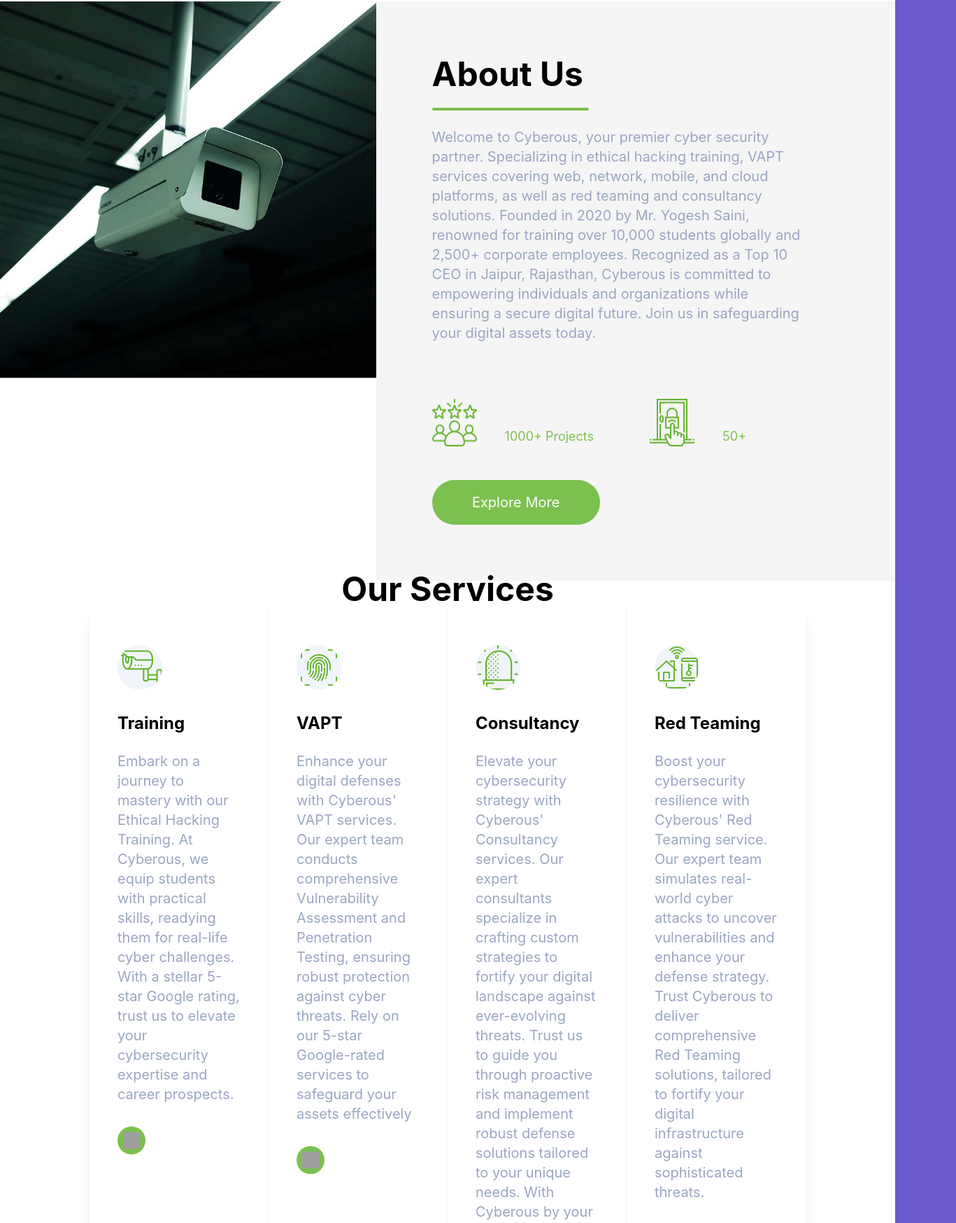
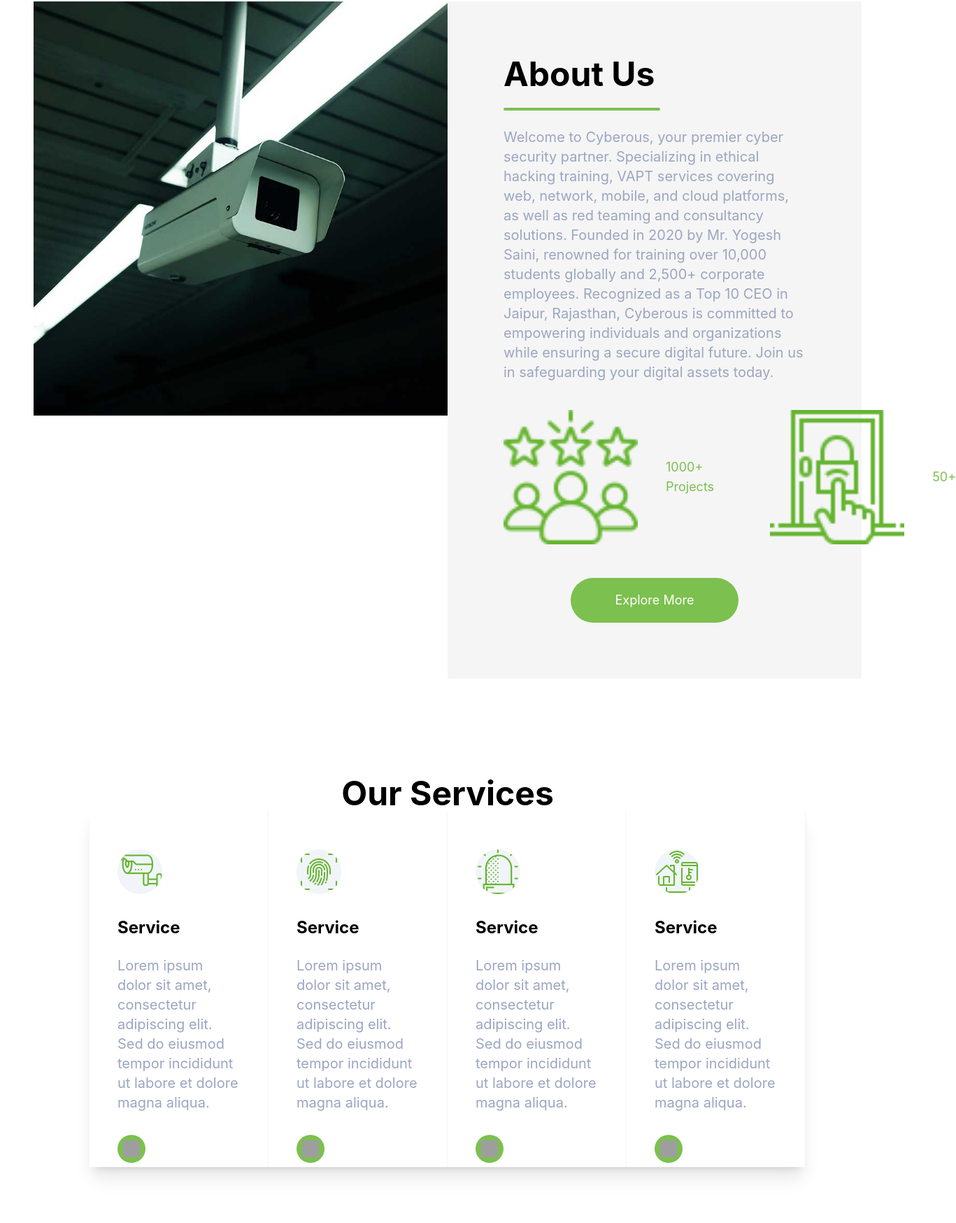
Before and after one commit to sankalp-codes244/cyberousWebsite, a React (Vite) app: page / in a window 1280 px wide. Shown: the part 910-2658 px from the top of the page at 70% size, 1367 px wide, since content can reach past the window. Built offline with nearby package versions, Linux system fonts and the light colour scheme; grey boxes are pictures that could not be loaded.

Commit message:
responsiveness added till now

```diff
--- a/src/Layout/Layout.jsx
+++ b/src/Layout/Layout.jsx
@@ -4,12 +4,13 @@ import Footer from "../components/Footer"
 import Header from "../components/Header"
 const Layout = () => {
   return (
-    <>
-        {/* <Header/> */}
-        <Navbar/>
-        <Outlet/>
-        <Footer/>
-    </>
-  )
-}
+    <div className="flex flex-col min-h-screen">
+      <Navbar/>
+      <main className="flex-grow">
+        <Outlet />
+      </main>
+      <Footer/>
+    </div>
+  );
+};
 export default Layout;
--- /dev/null
+++ b/src/components/ServicesCard.jsx
@@ -0,0 +1,23 @@
+import React from 'react'
+import { Images } from '../assets'
+
+const ServicesCard = ({image,serviceText}) => {
+  return (
+    <div className='md:w-1/4 border-b md:border-b-0 md:border-r border-custom-greyBorderColor border-solid p-4 md:p-0 bg-white'>
+    <div className='ml-10 mt-14'>
+      <img src={image}  className='bg-slate-100 rounded-full' />
+      <h1 className='font-bold text-black text-2xl mt-8'>Service</h1>
+      <p className='mt-6 text-xl text-custom-fontColor-grey mr-10'>
+        {serviceText}
+      </p>
+      <button>
+        <div className='mt-8 w-10 h-10 rounded-full bg-custom-buttonColor-Green flex justify-center'>
+          <img src={Images.whiteArrow} className='p-2' alt='arrow' />
+        </div>
+      </button>
+    </div>
+  </div>
+  )
+}
+
+export default ServicesCard
--- a/src/index.css
+++ b/src/index.css
@@ -3,5 +3,5 @@
 @tailwind utilities;
 
 body {
-    background-color: slateblue;
+    background-color: '#fff';
 }
--- a/src/pages/Homepage/Homepage.jsx
+++ b/src/pages/Homepage/Homepage.jsx
@@ -22,21 +22,19 @@ const Homepage = () => {
       Image: Images.carousalImg3,
     }
   ]
+
   return (
     <>
-      <div className='h-screen  '>
-        <div className=''>
-
-          <CarouselElement getImages={imgData} />
-        </div>
+      <div className='min-h-screen'>
+        <CarouselElement getImages={imgData} />
       </div>
-      <div id="about" className='h-screen bg-white'>
+      <div id="about" className='min-h-screen bg-white'>
         <About/>
       </div>
-      <div>
+      <div className='min-h-screen bg-white'>
         <OurServices/>
       </div>
     </>
-  )
-}
+  );
+};
 export default Homepage;
--- a/src/pages/OurServices/OurServices.jsx
+++ b/src/pages/OurServices/OurServices.jsx
@@ -1,69 +1,17 @@
 import React from 'react'
 import { Images } from '../../assets'
+import ServicesCard from '../../components/ServicesCard'
 
 const OurServices = () => {
   return (
-    <div className='w-full h-full '>
+    <div className='w-full h-full pt-8'>
       <div className='bg-white pt-12'>
-        <h1 className='text-black text-5xl text-center font-bold'>Our Services</h1>
+        <h1 className='text-black text-3xl md:text-5xl text-center font-bold pt-5 '>Our Services</h1>
         <div className='flex justify-center'>
-          <div className='flex flex-row w-4/5 h-full shadow-xl'>
-            <div className='w-1/4 border-r border-custom-greyBorderColor border-solid'>
-              <div className='ml-10 mt-14'>
-                <img src={Images.OurServicesimg1} alt='Our Service Image 1' className=' bg-slate-100 rounded-full' />
-                <h1 className='font-bold text-black text-2xl mt-8'>Training</h1>
-                <p className='mt-6 text-xl text-custom-fontColor-grey mr-10'>
-                  Embark on a journey to mastery with our Ethical Hacking Training. At Cyberous, we equip students with practical skills, readying them for real-life cyber challenges. With a stellar 5-star Google rating, trust us to elevate your cybersecurity expertise and career prospects.
-                </p>
-                <button>
-                  <div className='mt-8 w-10 h-10 rounded-full bg-custom-buttonColor-Green flex justify-center'>
-                    <img src={Images.whiteArrow} className='p-2' />
-                  </div>
-                </button>
-              </div>
-            </div>
-            <div className='w-1/4 border-r border-custom-greyBorderColor border-solid mb-6'>
-              <div className='ml-10 mt-14'>
-                <img src={Images.OurServicesimg2} alt='Our Service Image 1' className=' bg-slate-100 rounded-full' />
-                <h1 className='font-bold text-black text-2xl mt-8'>VAPT</h1>
-                <p className='mt-6 text-xl text-custom-fontColor-grey mr-10'>
-                  Enhance your digital defenses with Cyberous' VAPT services. Our expert team conducts comprehensive Vulnerability Assessment and Penetration Testing, ensuring robust protection against cyber threats. Rely on our 5-star Google-rated services to safeguard your assets effectively
-                </p>
-                <button>
-                  <div className='mt-8 w-10 h-10 rounded-full bg-custom-buttonColor-Green flex justify-center'>
-                    <img src={Images.whiteArrow} className='p-2' />
-                  </div>
-                </button>
-              </div>
-            </div>
-            <div className='w-1/4 border-r border-custom-greyBorderColor border-solid mb-6'>
-              <div className='ml-10 mt-14'>
-                <img src={Images.OurServicesimg3} alt='Our Service Image 1' className=' bg-slate-100 rounded-full' />
-                <h1 className='font-bold text-black text-2xl mt-8'>Consultancy</h1>
-                <p className='mt-6 text-xl text-custom-fontColor-grey mr-10'>
-                  Elevate your cybersecurity strategy with Cyberous' Consultancy services. Our expert consultants specialize in crafting custom strategies to fortify your digital landscape against ever-evolving threats. Trust us to guide you through proactive risk management and implement robust defense solutions tailored to your unique needs. With Cyberous by your side, navigate the complex world of cybersecurity with confidence and resilience.
-                </p>
-                <button>
-                  <div className='mt-8 w-10 h-10 rounded-full bg-custom-buttonColor-Green flex justify-center'>
-                    <img src={Images.whiteArrow} className='p-2' />
-                  </div>
-                </button>
-              </div>
-            </div>
-            <div className='w-1/4 '>
-              <div className='ml-10 mt-14'>
-                <img src={Images.OurServicesimg4} alt='Our Service Image 1' className=' bg-slate-100 rounded-full' />
-                <h1 className='font-bold text-black text-2xl mt-8'>Red Teaming</h1>
-                <p className='mt-6 text-xl text-custom-fontColor-grey mr-10'>
-                  Boost your cybersecurity resilience with Cyberous' Red Teaming service. Our expert team simulates real-world cyber attacks to uncover vulnerabilities and enhance your defense strategy. Trust Cyberous to deliver comprehensive Red Teaming solutions, tailored to fortify your digital infrastructure against sophisticated threats.
-                </p>
-                <button>
-                  <div className='mt-8 w-10 h-10 rounded-full bg-custom-buttonColor-Green flex justify-center'>
-                    <img src={Images.whiteArrow} className='p-2' />
-                  </div>
-                </button>
-              </div>
-            </div>
+          <div className='flex flex-col md:flex-row w-full md:w-4/5 h-full shadow-xl'>
+            {[Images.OurServicesimg1, Images.OurServicesimg2, Images.OurServicesimg3, Images.OurServicesimg4].map((image, index) => (
+             <ServicesCard image={image} serviceText='Lorem ipsum dolor sit amet, consectetur adipiscing elit. Sed do eiusmod tempor incididunt ut labore et dolore magna aliqua.' key={index} />
+            ))}
           </div>
         </div>
       </div>
--- a/src/pages/aboutUs/About.jsx
+++ b/src/pages/aboutUs/About.jsx
@@ -3,42 +3,29 @@ import { Images } from "../../assets";
 
 const About = () => {
   return (
-    <div className="">
-      <div className="pt-8 flex flex-row w-full h-full mb-10">
-        <div className="w-1/2">
-          <img src={Images.aboutImages} alt="This is image" />
+    <div className="px-4 md:px-8 lg:px-12">
+      <div className="flex flex-col md:flex-row w-full pt-8 mb-10">
+        <div className="md:w-1/2 lg:flex-shrink-0">
+          <img src={Images.aboutImages} alt="This is image" className="w-full h-auto" />
         </div>
-        <div className="w-2/3 p-20 bg-custom-greyLightColor ">
-          <h1 className="text-5xl text-black font-bold">About Us</h1>
+        <div className="md:w-2/3 lg:w-1/2 p-5 md:p-20 bg-custom-greyLightColor mt-10 md:mt-0">
+          <h1 className="text-3xl lg:text-5xl text-black font-bold">About Us</h1>
           <div className="h-1 w-56 bg-custom-buttonColor-Green mt-6 rounded-full"></div>
-          <div className="">
-            <p className="text-xl mr-12 mt-6 text-custom-fontColor-grey">
-              Welcome to Cyberous, your premier cyber security partner.
-              Specializing in ethical hacking training, VAPT services covering
-              web, network, mobile, and cloud platforms, as well as red teaming
-              and consultancy solutions. Founded in 2020 by Mr. Yogesh Saini,
-              renowned for training over 10,000 students globally and 2,500+
-              corporate employees. Recognized as a Top 10 CEO in Jaipur,
-              Rajasthan, Cyberous is committed to empowering individuals and
-              organizations while ensuring a secure digital future. Join us in
-              safeguarding your digital assets today.
-            </p>
-          </div>
-          <div className="mt-20 flex flex-row">
-            <img src={Images.aboutimg1} alt="Image of something" />
-            {/* <h1 className='text-black text-xl ml-10'>0</h1> */}
-            <h1 className="ml-10 mt-10 text-custom-buttonColor-Green text-lg">
+          <p className="text-lg lg:text-xl mt-6 text-custom-fontColor-grey">
+            Welcome to Cyberous, your premier cyber security partner. Specializing in ethical hacking training, VAPT services covering web, network, mobile, and cloud platforms, as well as red teaming and consultancy solutions. Founded in 2020 by Mr. Yogesh Saini, renowned for training over 10,000 students globally and 2,500+ corporate employees. Recognized as a Top 10 CEO in Jaipur, Rajasthan, Cyberous is committed to empowering individuals and organizations while ensuring a secure digital future. Join us in safeguarding your digital assets today.
+          </p>
+          <div className="mt-10 flex flex-col sm:flex-row justify-start items-center">
+            <img src={Images.aboutimg1} alt="Image of something" className="w-32 h-32 sm:w-48 sm:h-48" />
+            <h1 className="text-custom-buttonColor-Green text-lg mt-4 sm:mt-0 sm:ml-10">
               1000+ Projects
             </h1>
-            <img src={Images.aboutimg2} className="ml-20" />
-
-            {/* <h1 className='text-black text-3xl font-bold ml-10'>1234</h1> */}
-            <h1 className="mt-10 ml-10 text-custom-buttonColor-Green text-lg">
+            <img src={Images.aboutimg2} className="w-32 h-32 sm:w-48 sm:h-48 mt-4 sm:mt-0 sm:ml-20" alt="Cyberous achievement" />
+            <h1 className="text-custom-buttonColor-Green text-lg mt-4 sm:mt-0 sm:ml-10">
               50+
             </h1>
           </div>
-          <div className="">
-            <button className="h-16 w-60 bg-custom-buttonColor-Green mt-12 rounded-full text-white text-xl">
+          <div className="text-center mt-12">
+            <button className="h-12 md:h-16 w-48 md:w-60 bg-custom-buttonColor-Green rounded-full text-white text-lg">
               Explore More
             </button>
           </div>
```
Also changed, not shown: src/components/Navbar.jsx (+23 -8 lines).
